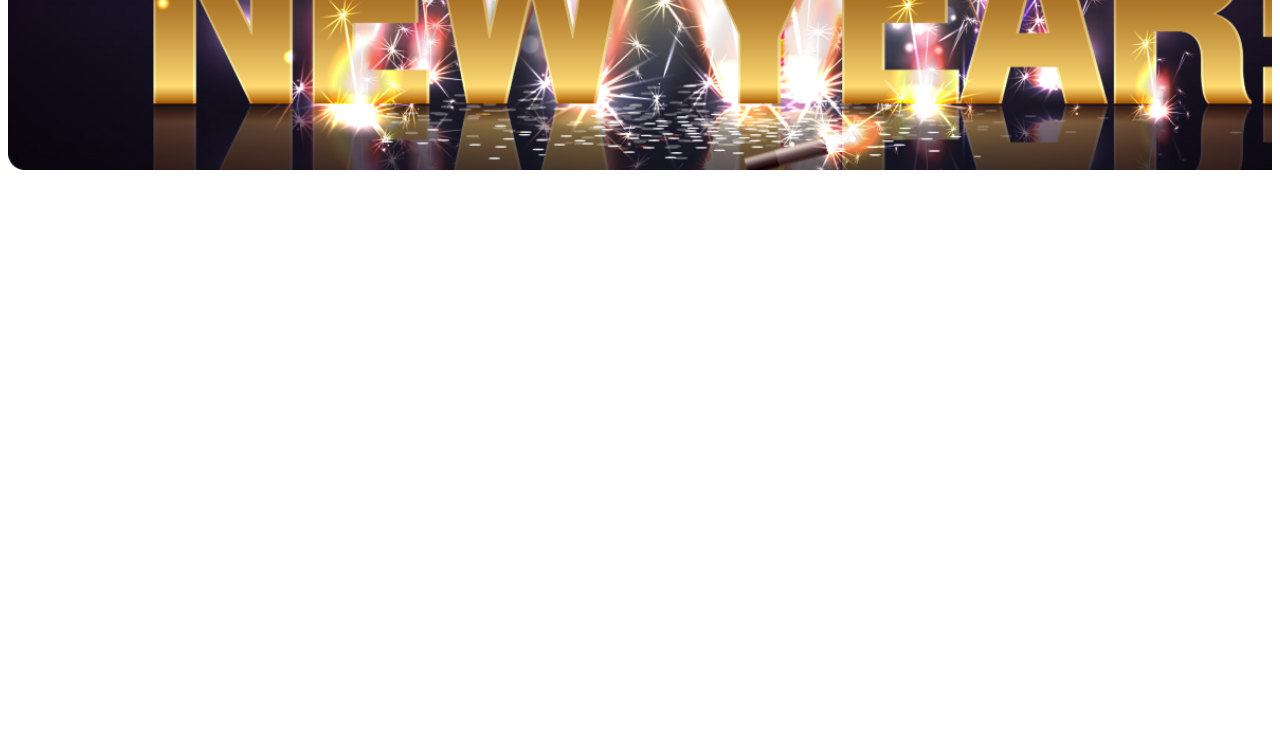
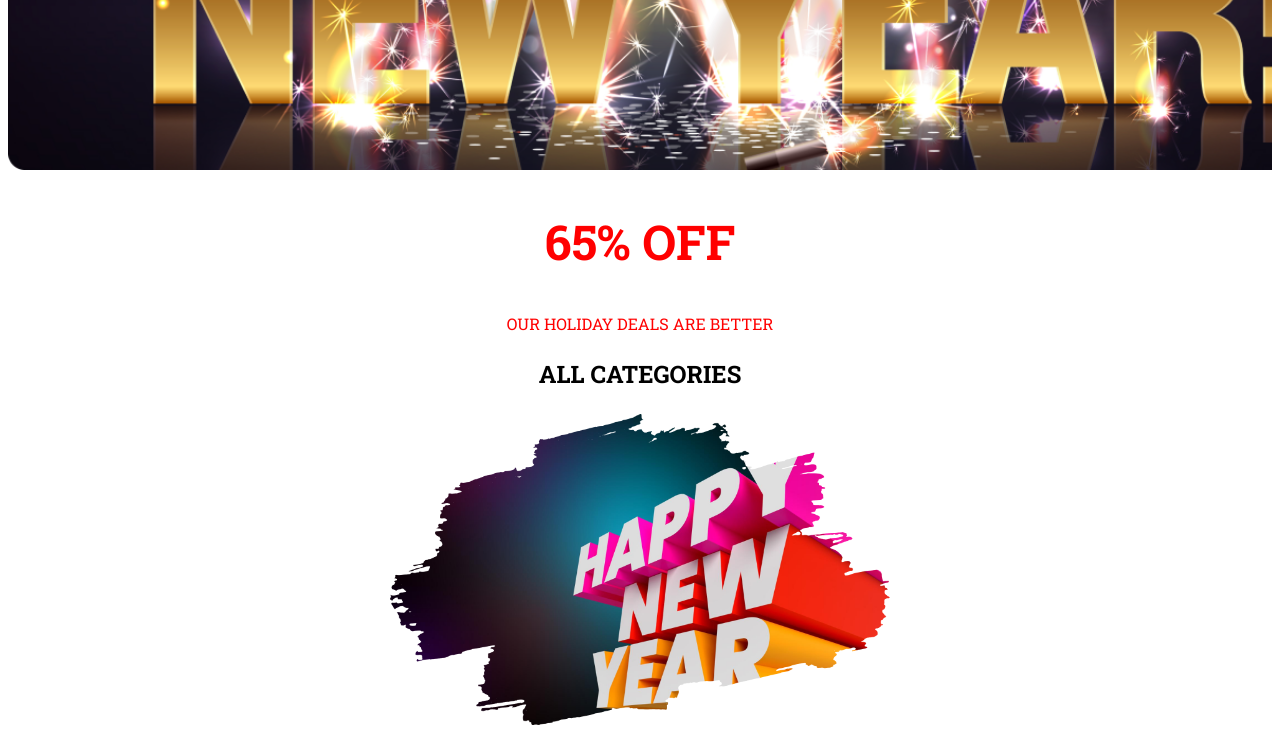
Before and after one commit to rokib-cloud/new-year-mission-2024, a plain HTML site: page index.html in a window 1280 px wide. Shown: the part 473-1210 px from the top of the page. Before the commit the page ends 800 px from the top, so only its background shows below. Drawn offline with Linux system fonts and the light colour scheme.

Commit message:
added discount of new year

```diff
--- a/index.html
+++ b/index.html
@@ -27,6 +27,24 @@
                     Celebration</h1>
         </div>
     </header>
+    <!-- main -->
+    <main>
+        <!-- discount -->
+        <section class="flex flex-col align-center">
+            <!-- text -->
+            <div class="text-center">
+                <h1 class="text-red font-medium">
+                    65% OFF
+                </h1>
+                <p class="text-red">OUR HOLIDAY DEALS ARE BETTER</p>
+                <p class="font-small font-bold">ALL CATEGORIES</p>
+            </div>
+            <!-- new year image -->
+            <div>
+                <img class="w-500" src="images/New Year Photo.png" alt="">
+            </div>
+        </section>
+    </main>
 </body>
 
 </html>
--- a/style.css
+++ b/style.css
@@ -29,3 +29,44 @@ header {
     font-size: 5rem;
     font-weight: 400;
 }
+/* flex box */
+.flex{
+    display: flex;
+    /* using flxbox */
+}
+/* flex disrection */
+.flex-col{
+    flex-direction: column;
+}
+/* align items */
+.align-center{
+    align-items: center;
+}
+
+/* width */
+.w-80{
+    width: 80%;
+}
+.w-500{
+    width: 500px;
+}
+/* text align center*/
+.text-center{
+    text-align: center;
+}
+/* font color */
+.text-red{
+    color: red;
+}
+/* font size */
+.font-medium{
+    font-size: 3rem;
+}
+.font-small{
+    font-size:1.5rem ;
+}
+
+/* font bold */
+.font-bold{
+    font-weight: bold;
+}
```
